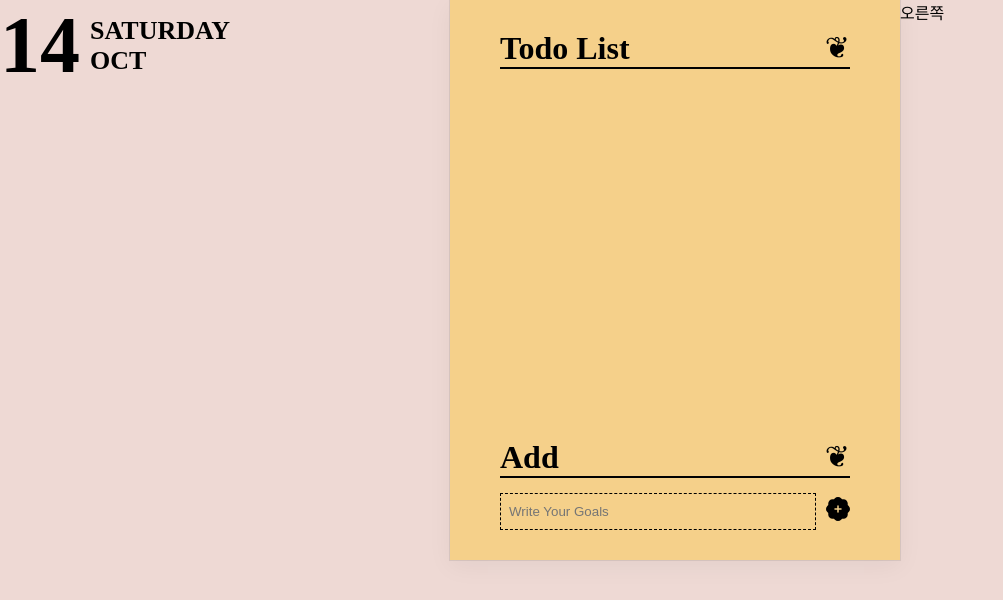
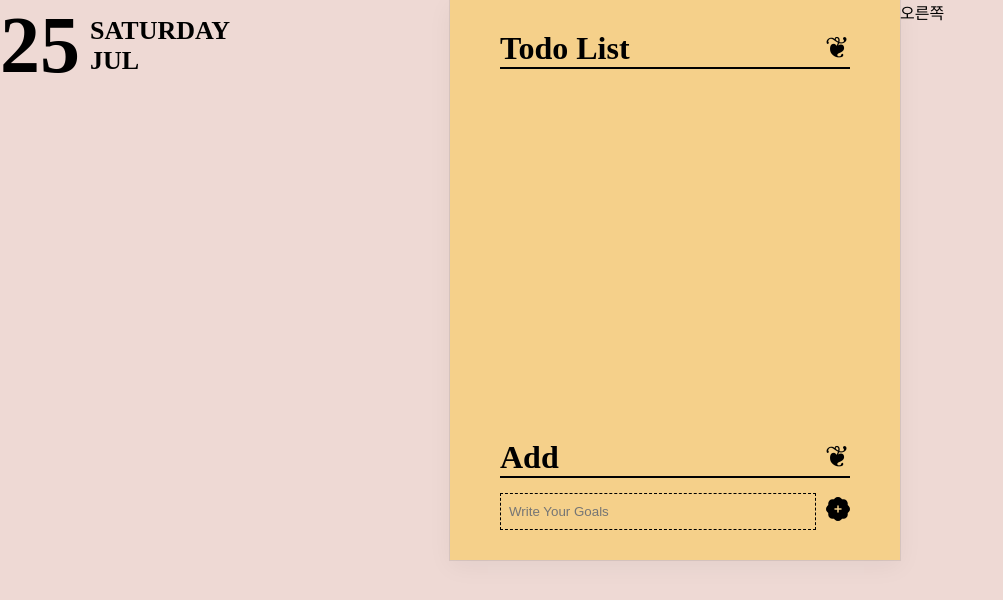
Before and after one commit to 2zzzyoung/TODOLIST, a React (Create React App) app: page / in a window 1280 px wide. Shown: the top 600 px of the page, without its empty margins (0-1003 px from the left). Built offline with nearby package versions, Linux system fonts and the light colour scheme.

Commit message:
✨ Feat :  날짜 필터링

```diff
--- /dev/null
+++ b/src/components/date.js
@@ -0,0 +1,46 @@
+import React from "react";
+
+// export const year = new Date().getFullYear();
+export const month = new Date().getMonth() + 1 < 10 ? "0" + (new Date().getMonth() + 1) : new Date().getMonth() + 1;
+export const date = new Date().getDate() < 10 ? "0" + new Date().getDate() : new Date().getDate();
+export const todayWeak = new Date().getDay();
+
+export const monthFilter =
+    month === "01"
+        ? "jan"
+        : month === "02"
+        ? "feb"
+        : month === "03"
+        ? "mar"
+        : month === "04"
+        ? "apr"
+        : month === "05"
+        ? "may"
+        : month === "06"
+        ? "jun"
+        : month === "07"
+        ? "jul"
+        : month === "08"
+        ? "aug"
+        : month === "09"
+        ? "sep"
+        : month === "10"
+        ? "oct"
+        : month === "11"
+        ? "nov"
+        : "dec";
+
+export const week =
+    todayWeak === "0"
+        ? "Sunday"
+        : todayWeak === "1"
+        ? "Monday"
+        : todayWeak === "2"
+        ? "Tuesday"
+        : todayWeak === "3"
+        ? "wednesday"
+        : todayWeak === "4"
+        ? "Thursday"
+        : todayWeak === "5"
+        ? "Friday"
+        : "Saturday";
--- a/src/pages/Main.jsx
+++ b/src/pages/Main.jsx
@@ -3,6 +3,7 @@ import { BsFillPatchPlusFill } from "react-icons/bs";
 import "../styles/pages/main.css";
 import List from "../components/list";
 import Title from "../components/title";
+import { monthFilter, date, week } from "../components/date";
 
 export default function MainPage() {
     const [todo, setTodo] = useState("");
@@ -12,6 +13,7 @@ export default function MainPage() {
     };
     const handleUpdate = (updated) => setTodoList(todoList.map((todo) => (todo.id === updated.id ? updated : todo)));
     const handleDelete = (deleted) => setTodoList(todoList.filter((todo) => todo.id !== deleted.id));
+
     useEffect(() => {
         localStorage.setItem("todoList", JSON.stringify(todoList));
     }, [todoList]);
@@ -38,10 +40,10 @@ export default function MainPage() {
             <div className="wrap">
                 <div className="container">
                     <div className="date">
-                        <div className="day">14</div>
+                        <div className="day">{date}</div>
                         <div className="date_box">
-                            <div className="week">SATURDAY</div>
-                            <div className="month">OCT</div>
+                            <div className="week">{week.toUpperCase()}</div>
+                            <div className="month">{monthFilter.toUpperCase()}</div>
                         </div>
                     </div>
                 </div>
```
Also changed, not shown: src/components/list.jsx (+20 -11 lines), public/manifest.json.
